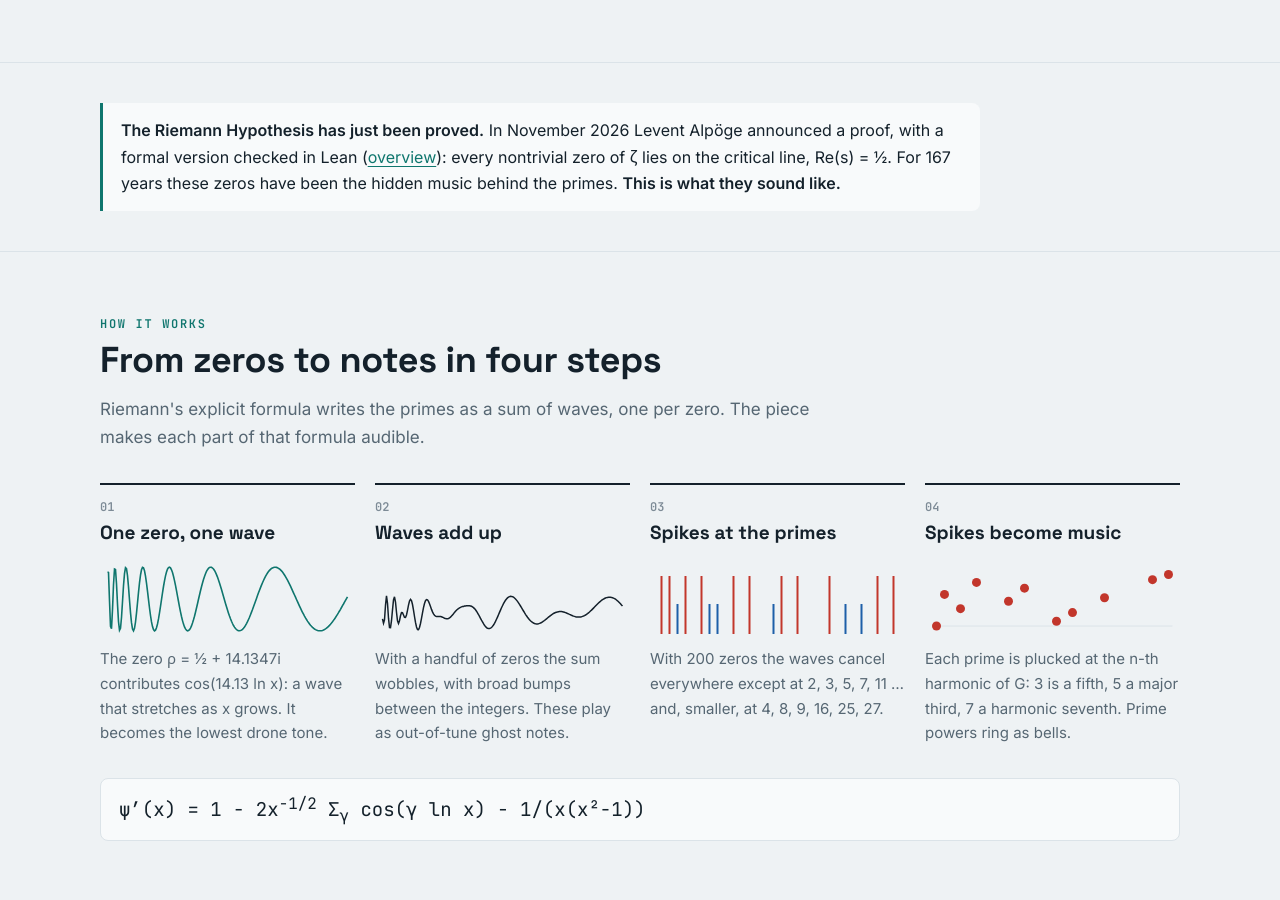
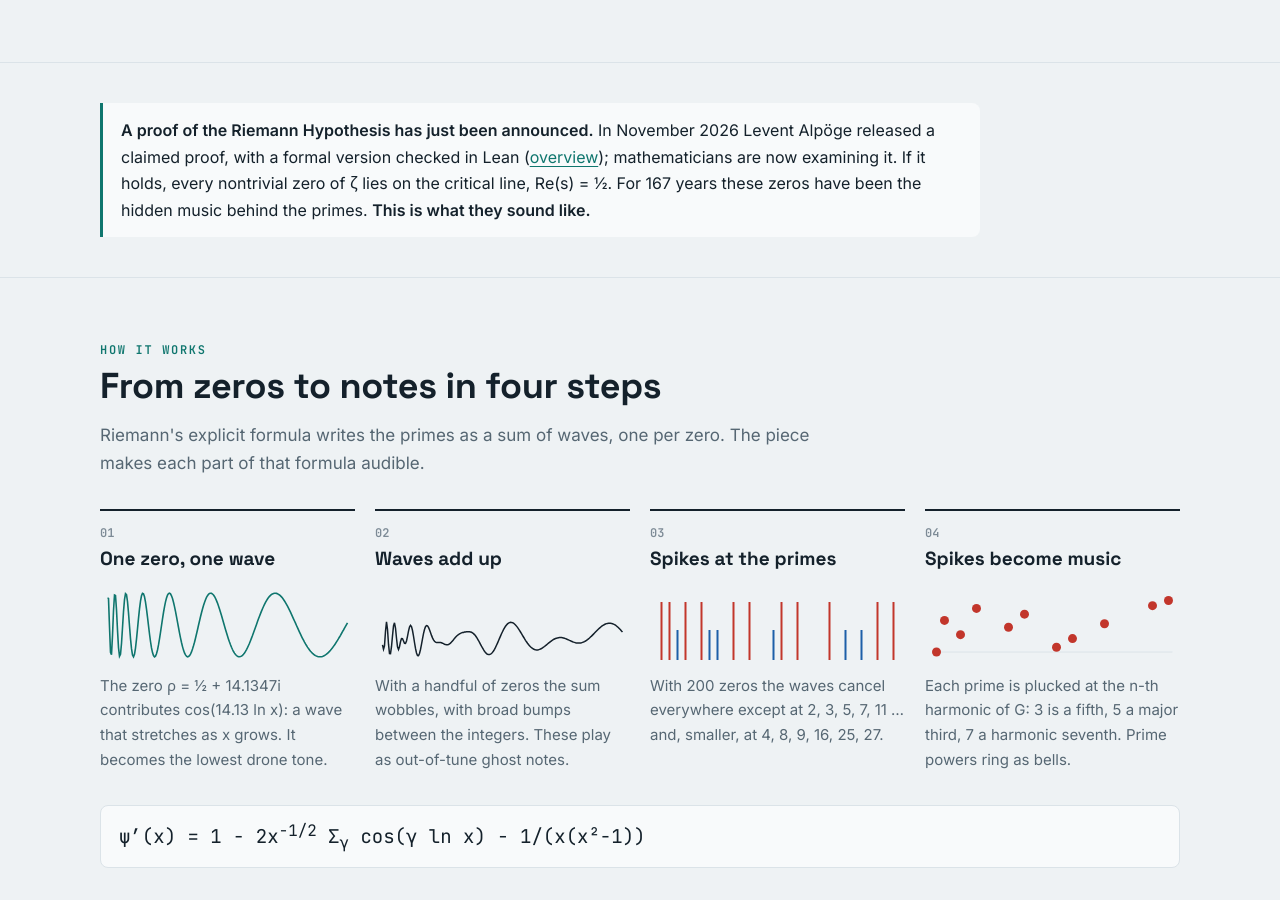
Before and after one commit to joe-carr-data/zeta-prime-music, a plain HTML site: page docs/index.html in a window 1280 px wide. Shown: the part 2077-2977 px from the top of the page. Drawn offline with Linux system fonts and the light colour scheme.

Commit message:
site: describe the Riemann Hypothesis proof as announced and under examination

```diff
--- a/docs/index.html
+++ b/docs/index.html
@@ -91,7 +91,7 @@
   <section id="proof" style="padding-block:40px">
     <div class="wrap">
       <div class="callout" style="margin:0; max-width:880px">
-        <b>The Riemann Hypothesis has just been proved.</b> In November 2026 Levent Alpöge announced a proof, with a formal version checked in Lean (<a href="https://en.wikipedia.org/wiki/Alp%C3%B6ge's_proof_of_the_Riemann_hypothesis">overview</a>): every nontrivial zero of ζ lies on the critical line, Re(s) = ½. For 167 years these zeros have been the hidden music behind the primes. <b>This is what they sound like.</b>
+        <b>A proof of the Riemann Hypothesis has just been announced.</b> In November 2026 Levent Alpöge released a claimed proof, with a formal version checked in Lean (<a href="https://en.wikipedia.org/wiki/Alp%C3%B6ge's_proof_of_the_Riemann_hypothesis">overview</a>); mathematicians are now examining it. If it holds, every nontrivial zero of ζ lies on the critical line, Re(s) = ½. For 167 years these zeros have been the hidden music behind the primes. <b>This is what they sound like.</b>
       </div>
     </div>
   </section>
```
Also changed, not shown: 2 other files.
